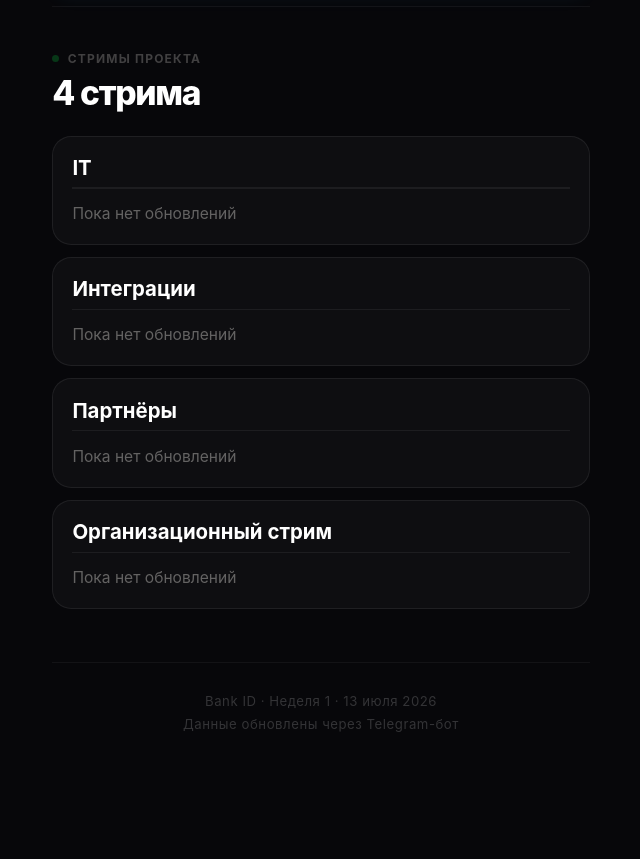
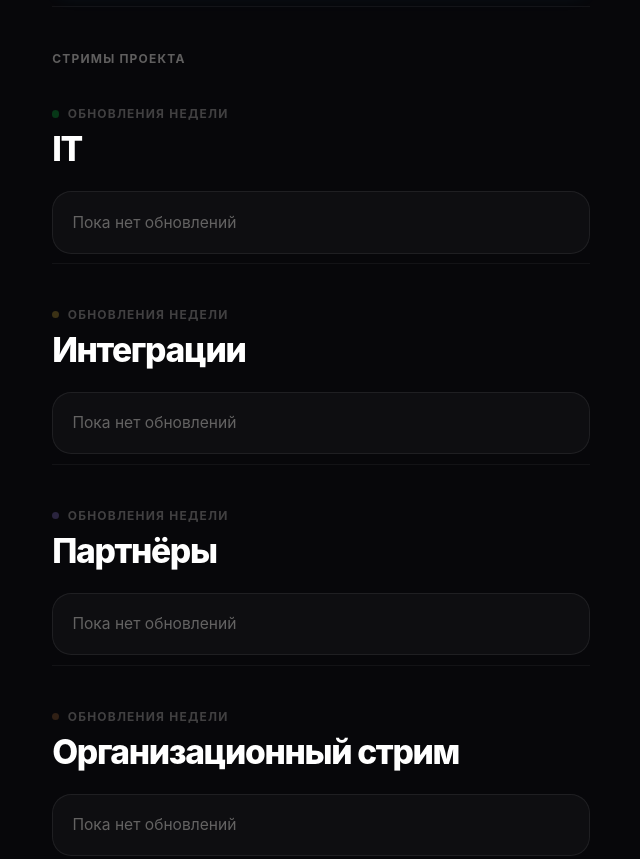
Before and after one commit to sharnenkov/bank-id-weekly, a website: page index.html in a window 1280 px wide. Shown: the part 1034-1893 px from the top of the page, without its empty margins (319-959 px from the left). Drawn offline with Linux system fonts and the light colour scheme.

Commit message:
feat: promote streams to top-level nav sections
IT/Интеграции/Партнёры/Оргстрим теперь отдельные секции верхнего
уровня (как в accelerator-weekly), а не вложенный список внутри
одной секции "Стримы". Заголовок "Стримы проекта" остаётся
визуальным разделителем перед группой из четырёх секций.

```diff
--- a/index.html
+++ b/index.html
@@ -173,6 +173,14 @@ body {
   color:var(--muted); margin-bottom:10px;
 }
 
+/* ── Group divider (Стримы проекта) ── */
+.stream-divider {
+  margin-top:8px; padding-top:36px; padding-bottom:2px;
+  border-top:1px solid rgba(255,255,255,0.05);
+  font-size:10px; font-weight:700; text-transform:uppercase; letter-spacing:.1em;
+  color:var(--muted);
+}
+
 @media (min-width: 640px) {
   .page { zoom: 1.2; }
 }
@@ -199,7 +207,10 @@ body {
     <div class="navRow">
       <div class="npill" id="np0" onclick="jumpTo(0)"><div class="npill-dot" style="background:var(--coral)"></div><span class="npill-lbl">Бюджет</span></div>
       <div class="npill" id="np1" onclick="jumpTo(1)"><div class="npill-dot" style="background:var(--blue)"></div><span class="npill-lbl">Вехи</span></div>
-      <div class="npill" id="np2" onclick="jumpTo(2)"><div class="npill-dot" style="background:var(--green)"></div><span class="npill-lbl">Стримы</span></div>
+      <div class="npill" id="np2" onclick="jumpTo(2)"><div class="npill-dot" style="background:var(--green)"></div><span class="npill-lbl">IT</span></div>
+      <div class="npill" id="np3" onclick="jumpTo(3)"><div class="npill-dot" style="background:var(--gold)"></div><span class="npill-lbl">Интеграции</span></div>
+      <div class="npill" id="np4" onclick="jumpTo(4)"><div class="npill-dot" style="background:var(--violet)"></div><span class="npill-lbl">Партнёры</span></div>
+      <div class="npill" id="np5" onclick="jumpTo(5)"><div class="npill-dot" style="background:var(--brown)"></div><span class="npill-lbl">Оргстрим</span></div>
     </div>
   </div>
 </div>
@@ -216,11 +227,33 @@ body {
   <div id="content1"></div>
 </div>
 
+<div class="stream-divider">Стримы проекта</div>
+
 <div class="sec" id="s2">
-  <div class="eyebrow"><div class="eye-dot" id="ed2"></div><span id="ey2">Стримы проекта</span></div>
-  <div class="sec-title"><em id="em2">—</em> стрима</div>
+  <div class="eyebrow"><div class="eye-dot" id="ed2"></div><span id="ey2">Обновления недели</span></div>
+  <div class="sec-title"><em id="em2">IT</em></div>
   <div id="content2"></div>
 </div>
+
+<div class="sec" id="s3">
+  <div class="eyebrow"><div class="eye-dot" id="ed3"></div><span id="ey3">Обновления недели</span></div>
+  <div class="sec-title"><em id="em3">Интеграции</em></div>
+  <div id="content3"></div>
+</div>
+
+<div class="sec" id="s4">
+  <div class="eyebrow"><div class="eye-dot" id="ed4"></div><span id="ey4">Обновления недели</span></div>
+  <div class="sec-title"><em id="em4">Партнёры</em></div>
+  <div id="content4"></div>
+</div>
+
+<div class="sec" id="s5">
+  <div class="eyebrow"><div class="eye-dot" id="ed5"></div><span id="ey5">Обновления недели</span></div>
+  <div class="sec-title"><em id="em5">Организационный стрим</em></div>
+  <div id="content5"></div>
+</div>
+
+<div class="foot" id="pagefoot"></div>
 
 </div>
 
@@ -230,11 +263,17 @@ const SECS = [
     amb:'radial-gradient(ellipse 110% 65% at 50% -10%, rgba(255,122,89,.20) 0%, transparent 60%), radial-gradient(ellipse 60% 40% at 85% 90%, rgba(200,70,30,.09) 0%, transparent 50%), #07070a' },
   { acc:'#2db8f5', rgb:'45,184,245', icon:'🎯',
     amb:'radial-gradient(ellipse 110% 65% at 50% -10%, rgba(45,184,245,.22) 0%, transparent 60%), radial-gradient(ellipse 60% 40% at 85% 90%, rgba(0,120,200,.10) 0%, transparent 50%), #07070a' },
-  { acc:'#0ae448', rgb:'10,228,72',  icon:'🧭',
+  { acc:'#0ae448', rgb:'10,228,72',  icon:'💻',
     amb:'radial-gradient(ellipse 110% 65% at 30% 5%, rgba(10,228,72,.12) 0%, transparent 60%), radial-gradient(ellipse 60% 40% at 80% 80%, rgba(171,255,132,.06) 0%, transparent 50%), #07070a' },
+  { acc:'#f5c842', rgb:'245,200,66', icon:'🔗',
+    amb:'radial-gradient(ellipse 110% 65% at 50% -10%, rgba(245,200,66,.18) 0%, transparent 60%), radial-gradient(ellipse 60% 40% at 85% 90%, rgba(196,140,20,.08) 0%, transparent 50%), #07070a' },
+  { acc:'#a78bfa', rgb:'167,139,250', icon:'🤝',
+    amb:'radial-gradient(ellipse 110% 65% at 50% -10%, rgba(167,139,250,.18) 0%, transparent 60%), radial-gradient(ellipse 60% 40% at 85% 90%, rgba(120,80,220,.08) 0%, transparent 50%), #07070a' },
+  { acc:'#c47d3e', rgb:'196,125,62', icon:'🗂️',
+    amb:'radial-gradient(ellipse 110% 65% at 50% -10%, rgba(196,125,62,.18) 0%, transparent 60%), radial-gradient(ellipse 60% 40% at 85% 90%, rgba(150,90,40,.08) 0%, transparent 50%), #07070a' },
 ];
 
-const secEls = [0,1,2].map(i => document.getElementById('s'+i));
+const secEls = [0,1,2,3,4,5].map(i => document.getElementById('s'+i));
 let cur = -1;
 
 function apply(idx) {
@@ -252,7 +291,7 @@ function apply(idx) {
   wt.style.borderColor = `rgba(${s.rgb},.32)`;
   wt.style.color = s.acc;
 
-  for (let i = 0; i < 3; i++) {
+  for (let i = 0; i < 6; i++) {
     const np = document.getElementById('np'+i);
     const si = SECS[i];
     if (i === idx) {
@@ -268,7 +307,7 @@ function apply(idx) {
     }
   }
 
-  for (let i = 0; i < 3; i++) {
+  for (let i = 0; i < 6; i++) {
     const si = SECS[i];
     const ey = document.getElementById('ey'+i);
     const em = document.getElementById('em'+i);
@@ -430,24 +469,16 @@ const STREAM_ORDER = ['it', 'integrations', 'partners', 'org'];
 
 function renderStreams(d) {
   const streams = d.streams || {};
-  const keys = STREAM_ORDER.filter(k => streams[k]);
-  document.getElementById('em2').textContent = `${keys.length}`;
+  STREAM_ORDER.forEach((k, i) => {
+    const st = streams[k];
+    const contentEl = document.getElementById('content' + (2 + i));
+    if (!st || !contentEl) return;
 
-  const streamsWithUpdates = keys.filter(k => (streams[k].done || []).length > 0);
-  const visibleKeys = IS_NEW ? streamsWithUpdates : keys;
-
-  let html = '';
-  if (IS_NEW && visibleKeys.length === 0) {
-    html = `<div style="text-align:center;color:var(--muted);padding:32px 0;font-size:14px">Пока нет обновлений за эту неделю</div>`;
-  }
-  visibleKeys.forEach(k => {
-    const st = streams[k];
     const doneItems = fmtList(st.done, 'var(--green)');
     const artifactItems = fmtArtifactList(st.artifacts, 'var(--green)');
-    html += `
-      <div class="icard" data-s="2">
-        <div class="icard-name">${st.title}</div>
-        <div class="icard-divider"></div>
+
+    contentEl.innerHTML = `
+      <div class="icard" data-s="${2 + i}">
         ${doneItems ? `
         <div class="icard-row">
           <div class="icard-field">
@@ -462,8 +493,6 @@ function renderStreams(d) {
         </div>` : ''}
       </div>`;
   });
-
-  document.getElementById('content2').innerHTML = html;
 }
 
 async function loadData() {
@@ -478,8 +507,8 @@ async function loadData() {
   renderMilestones(d);
   renderStreams(d);
 
-  document.getElementById('content2').insertAdjacentHTML('beforeend',
-    `<div class="foot">Bank ID · Неделя ${d.meta.week} · ${d.meta.date}<br>Данные обновлены через Telegram-бот</div>`);
+  document.getElementById('pagefoot').innerHTML =
+    `Bank ID · Неделя ${d.meta.week} · ${d.meta.date}<br>Данные обновлены через Telegram-бот`;
 
   document.querySelectorAll(CARD_SEL).forEach(el => {
     el.style.transition = 'border-color .35s, box-shadow .35s, transform .35s';
```
